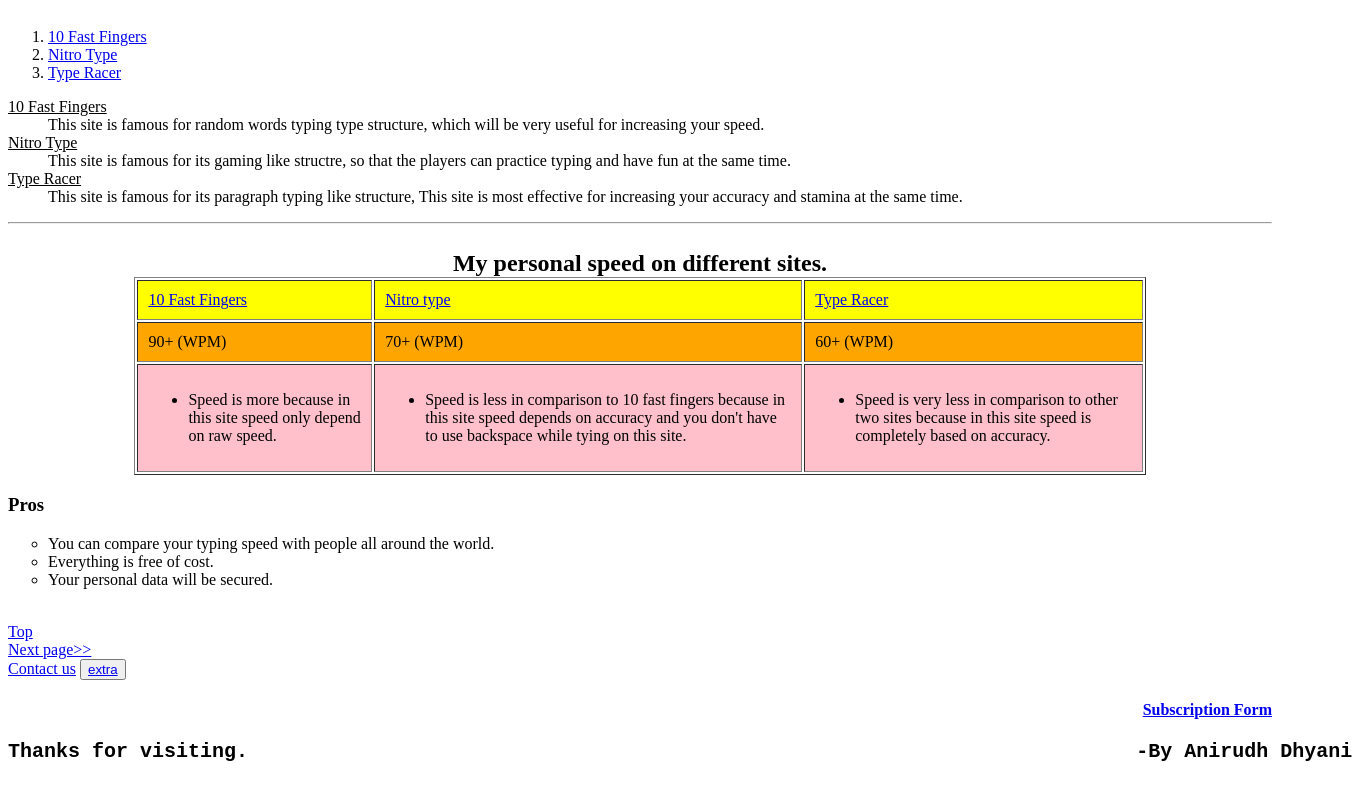
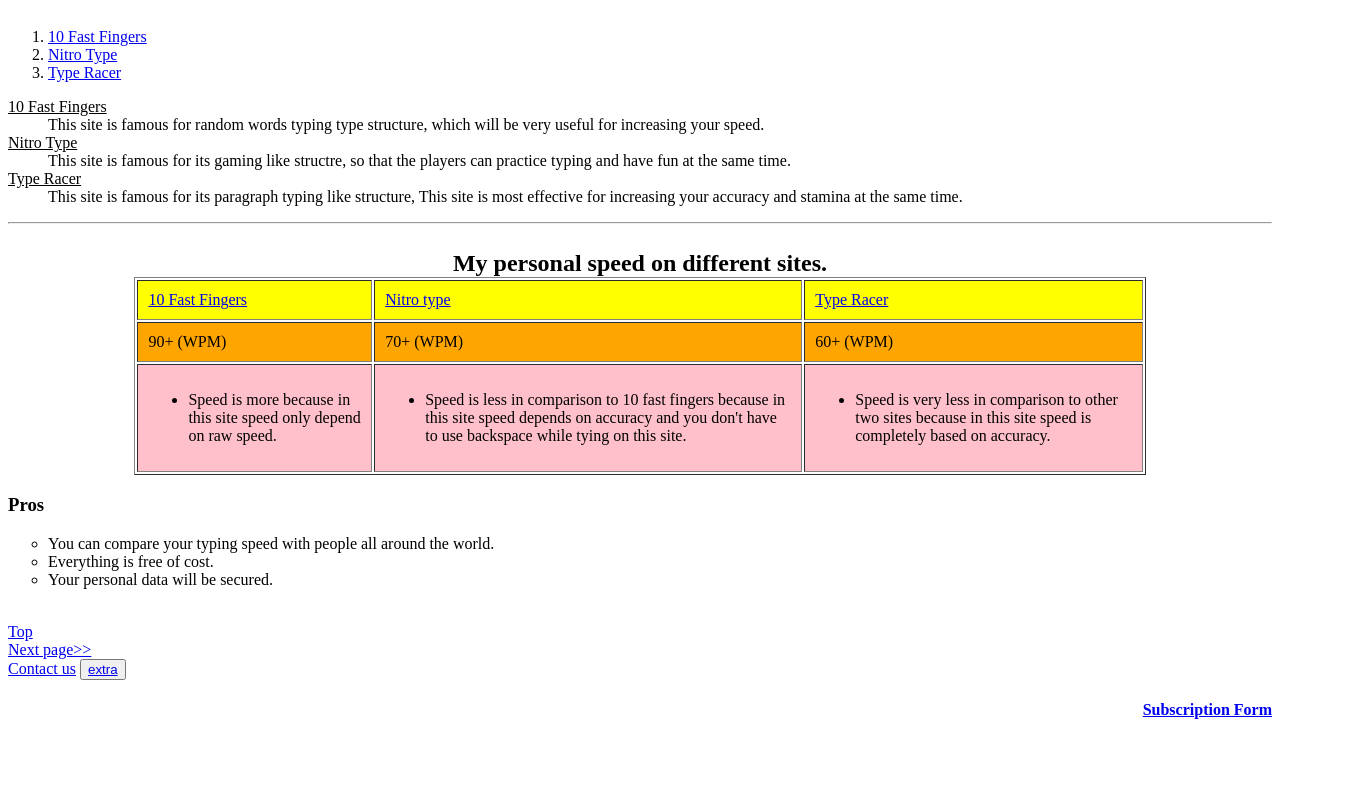
Before and after one commit to Aspiringlivlity/Project1, a website: page project.html in a window 1280 px wide. Shown: the part 778-1578 px from the top of the page, 1352 px wide, since content can reach past the window. Drawn offline with Linux system fonts and the light colour scheme.

Commit message:
Removed Thanks

```diff
--- a/project.html
+++ b/project.html
@@ -79,7 +79,6 @@
         </button>
         <h4 align="right"><a href="form.html" target="_blank">Subscription Form</a></h4>
         <b><font size="5"><pre>
-Thanks for visiting.                                                                          -By Anirudh Dhyani
         </pre></font></b>
     </body>
 </html>
```
